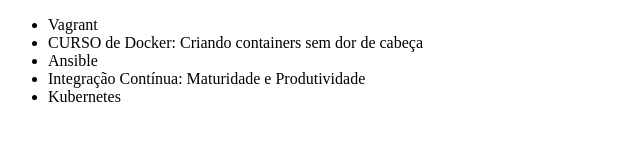
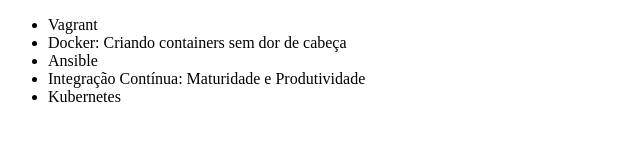
Before and after one commit to RicardoCSilva-Brutus/alura-git, a plain HTML site: page index.html in a window 1280 px wide. Shown: the full height of the page, 0-640 px from the left. Drawn offline with Linux system fonts and the light colour scheme.

Commit message:
Corrigindo tituli do Docker

```diff
--- a/index.html
+++ b/index.html
@@ -7,7 +7,7 @@
 <body>
     <ul>
         <li>Vagrant</li>
-        <li>CURSO de Docker: Criando containers sem dor de cabeça</li>
+        <li>Docker: Criando containers sem dor de cabeça</li>
         <li>Ansible</li>
         <li>Integração Contínua: Maturidade e Produtividade</li>
         <li>Kubernetes</li>
```
